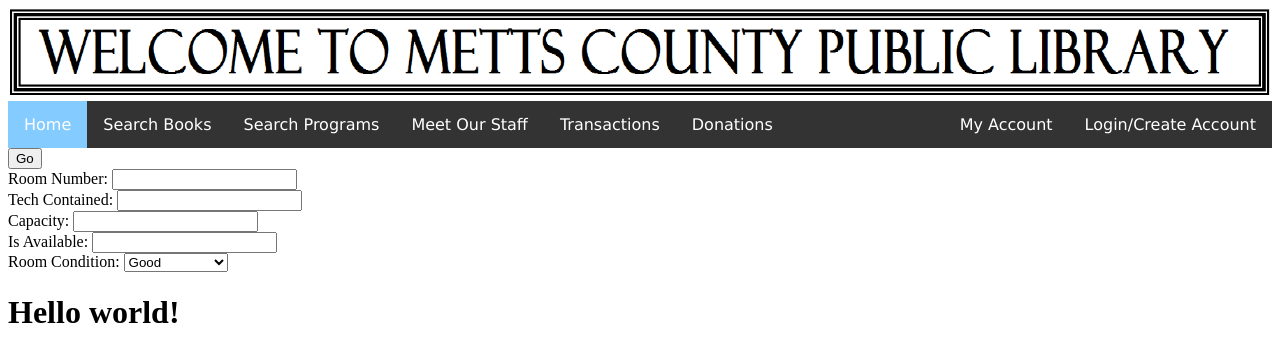
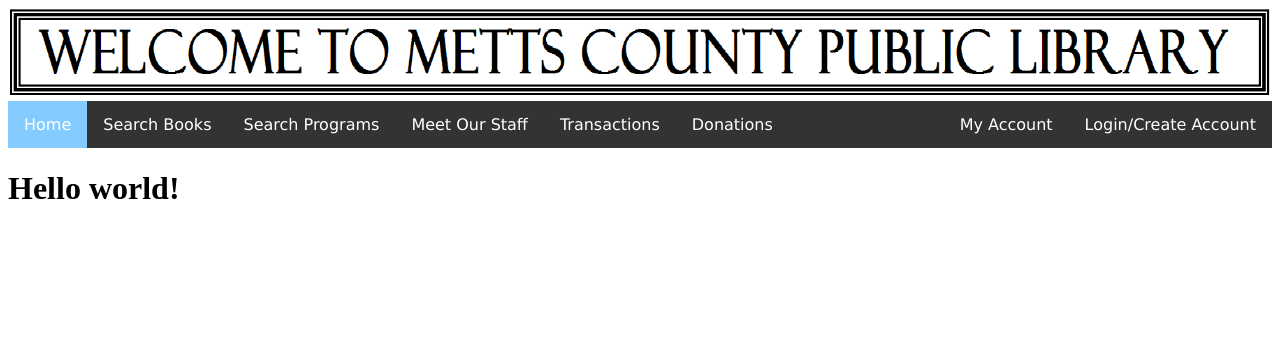
Before and after one commit to erinreily/what-in-testnation, a Django app: page / in a window 1280 px wide. Shown: the top 362 px of the page. Run offline with Django 3.2, Linux system fonts and the light colour scheme; some libraries are stand-ins or nearby versions.

Commit message:
Update base.html

```diff
--- a/hello/templates/base.html
+++ b/hello/templates/base.html
@@ -54,23 +54,6 @@
   </ul>
 </nav>
 
- <button type="button">Go</button>
-
- <form>
-  Room Number: <input type="text" name="room_number"><br>
-  Tech Contained: <input type="text" name="tech_contained"><br>
-  Capacity: <input type="text" name="capacity"><br>
-  Is Available: <input type="text" name="is_available"><br>
-  Room Condition: <select name="room-condition">
-        <option value="good">Good</option>
-        <option value="fair">Fair</option>
-        <option value="poor">Poor</option>
-        <option value="needs repair">Needs Repair</option>
-    </select>
-</form>
-
-<div id="results"></div>
-
 {% block content %}{% endblock %}
 
 </body>
```
